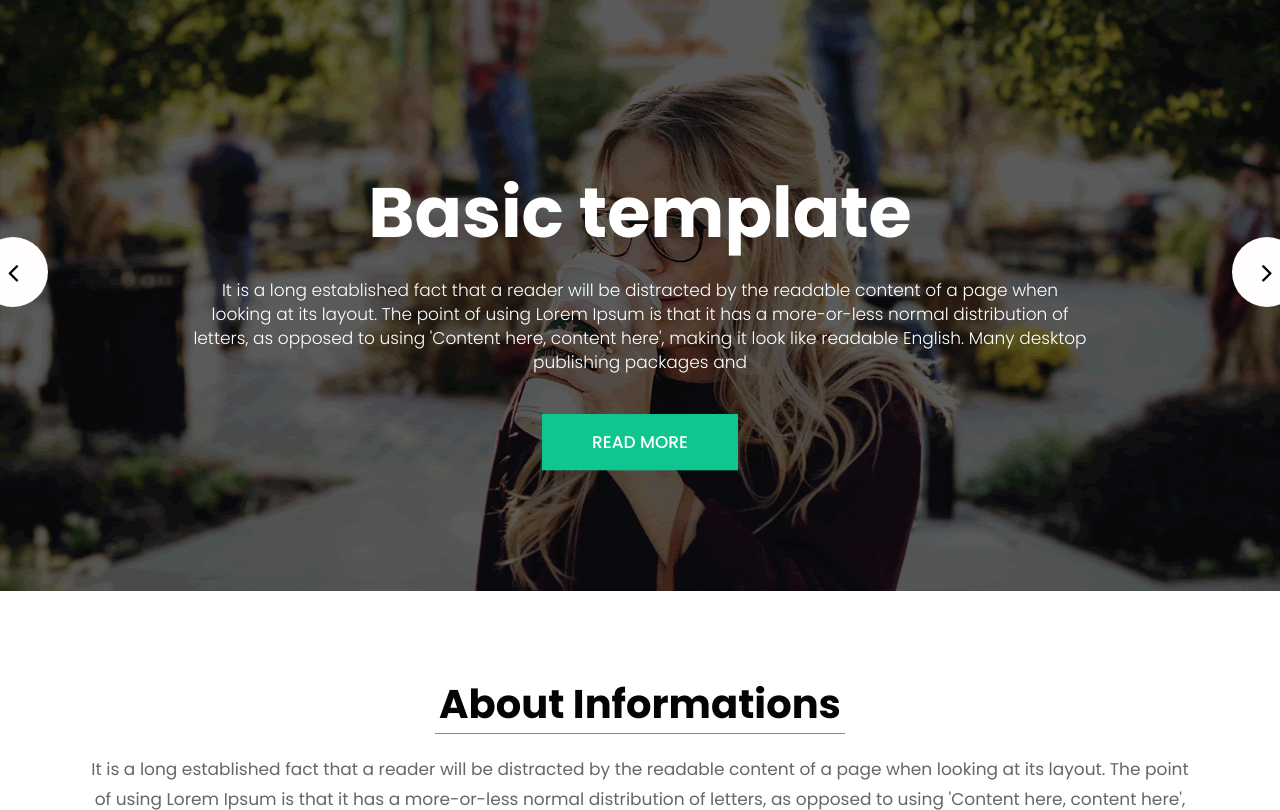
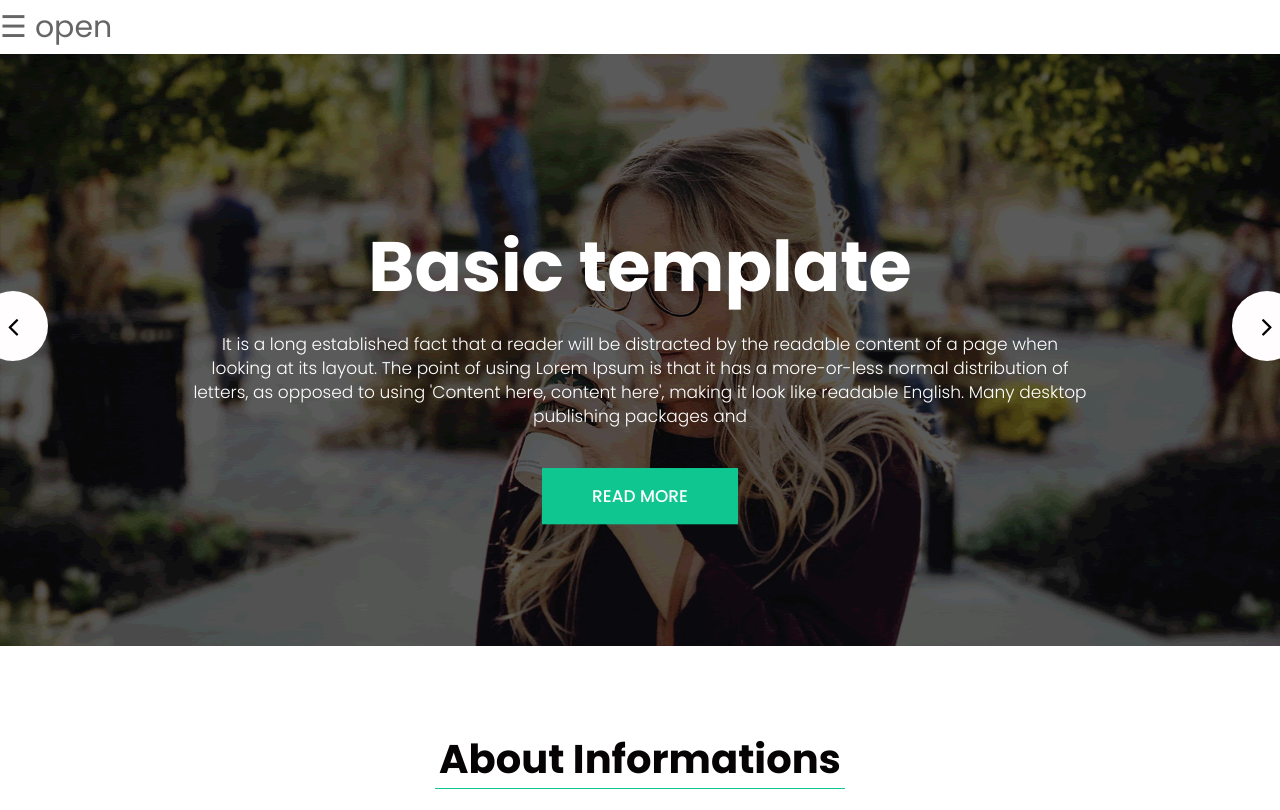
Before and after one commit to atr0x23/proto-wise, a PHP site: page / in a window 1280 px wide. Shown: the top 810 px of the page. Run offline with PHP 8.4, Linux system fonts and the light colour scheme; some libraries are stand-ins or nearby versions.

Commit message:
add new side nav-menu

```diff
--- a/css/style.css
+++ b/css/style.css
@@ -2420,3 +2420,54 @@ ul.contant_icon li img {
 .w3-xxlarge{font-size:36px!important}
 .w3-text-cbcyan2{color:#007437!important;text-decoration: none;}
 .w3-text-cbcyan2:hover{color:white!important; text-decoration: none;}
+
+/**  nav bar **/
+
+.overlay {
+	height: 100%;
+	width: 0;
+	position: fixed;
+	z-index: 1;
+	top: 0;
+	left: 0;
+	background-color: rgb(0,0,0);
+	background-color: rgba(0,0,0, 0.9);
+	overflow-x: hidden;
+	transition: 0.5s;
+  }
+
+  .overlay-content {
+	position: relative;
+	top: 25%;
+	width: 100%;
+	text-align: center;
+	margin-top: 30px;
+  }
+
+  .overlay a {
+	padding: 8px;
+	text-decoration: none;
+	font-size: 36px;
+	color: #818181;
+	display: block;
+	transition: 0.3s;
+  }
+
+  .overlay a:hover, .overlay a:focus {
+	color: #f1f1f1;
+  }
+
+  .overlay .closebtn {
+	position: absolute;
+	top: 20px;
+	right: 45px;
+	font-size: 60px;
+  }
+
+  @media screen and (max-height: 450px) {
+	.overlay a {font-size: 20px}
+	.overlay .closebtn {
+	font-size: 40px;
+	top: 15px;
+	right: 35px;
+	}
--- a/index.html
+++ b/index.html
@@ -53,8 +53,19 @@
       <!-- end loader -->
 
 
-      <!-- Navbar (sit on top) -->
+      <!-- Navbar -->
 
+      <div id="myNav" class="overlay">
+         <a href="javascript:void(0)" class="closebtn" onclick="closeNav()">&times;</a>
+         <div class="overlay-content">
+           <a href="#">About</a>
+           <a href="#">Services</a>
+           <a href="#">Clients</a>
+           <a href="#">Contact</a>
+         </div>
+       </div>
+
+       <span style="font-size:30px;cursor:pointer" onclick="openNav()">&#9776; open</span>
 
       <!-- end navbar -->
       <section class="slider_section">
@@ -215,9 +226,6 @@
       <footer class="w3-center w3-padding-64" id="grad1">
          <!-- <a href="#home" class="w3-button w3-light-grey"><i class="fa fa-arrow-up w3-margin-right"></i>Αρχική</a> -->
          <div class="w3-section">
-           <!-- <img src="img/award-sca.png" width="70px" height="70px">
-           <img src="img/award-barista.png" width="70px" height="70px">
-           <img src="img/award-silver.png" width="70px" height="70px"> -->
            <p><b>E-mail:</b> <em>info@proto.com.gr, sales@proto.com.gr</em></p>
            <p><b>Phone:</b> <em> +30 (2610) 641 145, 641 144, 641 773</em></p>
            <p><b>Fax:</b> <em>+30 (2610) 642 336</em></p>
@@ -258,6 +266,15 @@
          $(this).removeClass('transition');
          });
          });
+
+         /*nav-bar*/
+         function openNav() {
+         document.getElementById("myNav").style.width = "100%";
+         }
+
+         function closeNav() {
+         document.getElementById("myNav").style.width = "0%";
+         }
       </script>
    </body>
 </html>
```
